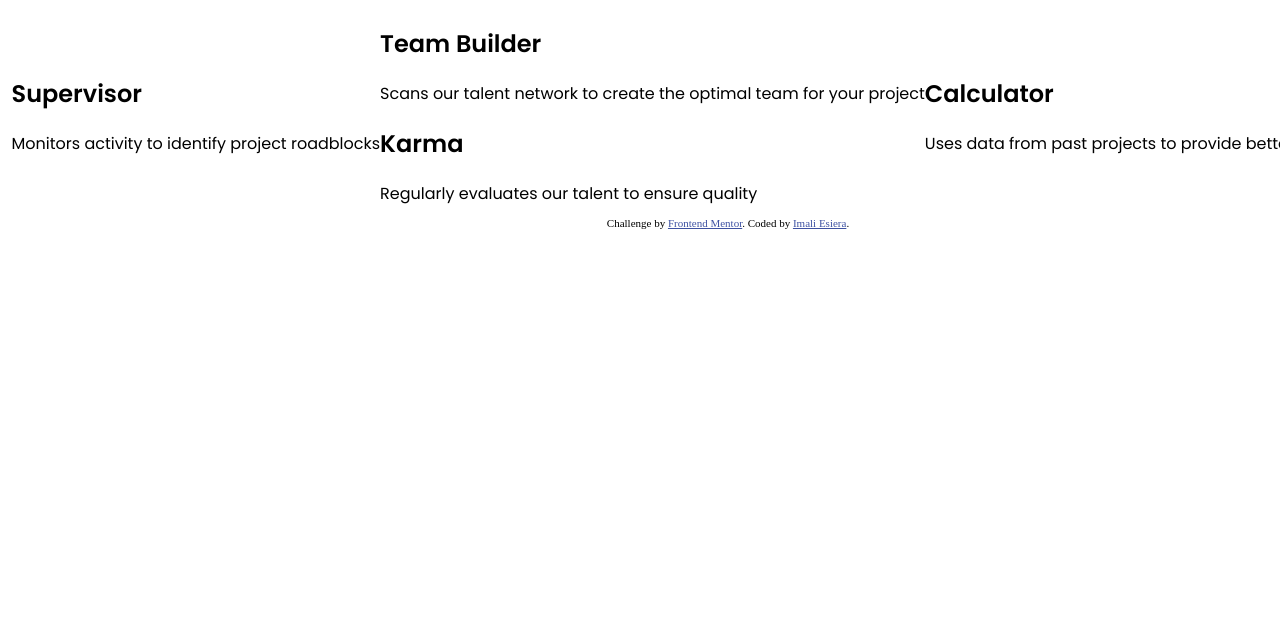
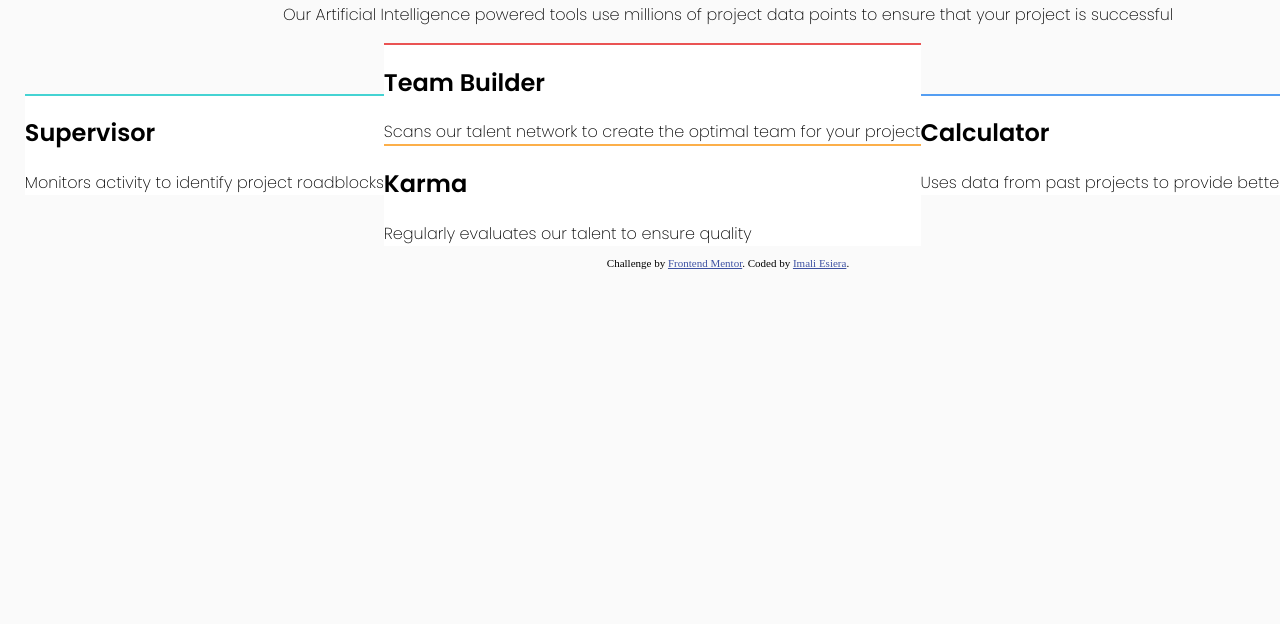
Before and after one commit to imaliesiera/Frontend-Mentors-Challenges, a plain HTML site: page four-card-feature-section-master/index.html in a window 1280 px wide. Shown: the part 176-800 px from the top of the page. Drawn offline with Linux system fonts and the light colour scheme.

Commit message:
Add background and border colors

```diff
--- a/four-card-feature-section-master/style.css
+++ b/four-card-feature-section-master/style.css
@@ -12,6 +12,13 @@ html {
 
 main {
   width: 1440px;
+  margin: 3.5% auto;
+  top: 50%;
+  left: 20%;
+  right: 20%;
+}
+body {
+  background-color: hsl(0, 0%, 98%);
 }
 /*Intro styles
 -------------------------------------------*/
@@ -30,21 +37,39 @@ main {
   margin: 0 auto;
   font-weight: 600;
 }
-p{
-    font-weight: 200;
+p {
+  font-weight: 200;
 }
 /*Card styles
 -------------------------------------------*/
-.container{
-    display: flex;
-    font-family: "Poppins", sans-serif;
-    align-content: center;
-    justify-content: center;
-    align-items: center;
-    justify-items: center;
+.container {
+  display: flex;
+  font-family: "Poppins", sans-serif;
+  justify-content: center;
+  align-items: center;
 }
+.card1,
+.card2,
+.card3,
+.card4 {
+  font-weight: 200;
+  background-color: white;
+box-shadow: hsl(234, 12%, 34%);
+}
+.card1 {
+  border-top: 2px solid hsl(180, 62%, 55%);
 
 
+}
+.card2 {
+  border-top: 2px solid hsl(0, 78%, 62%);
+}
+.card3 {
+  border-top: 2px solid hsl(34, 97%, 64%);
+}
+.card4{
+  border-top: 2px solid hsl(212, 86%, 64%);
+}
 
 /*Footer styles
 -------------------------------------------*/
```
